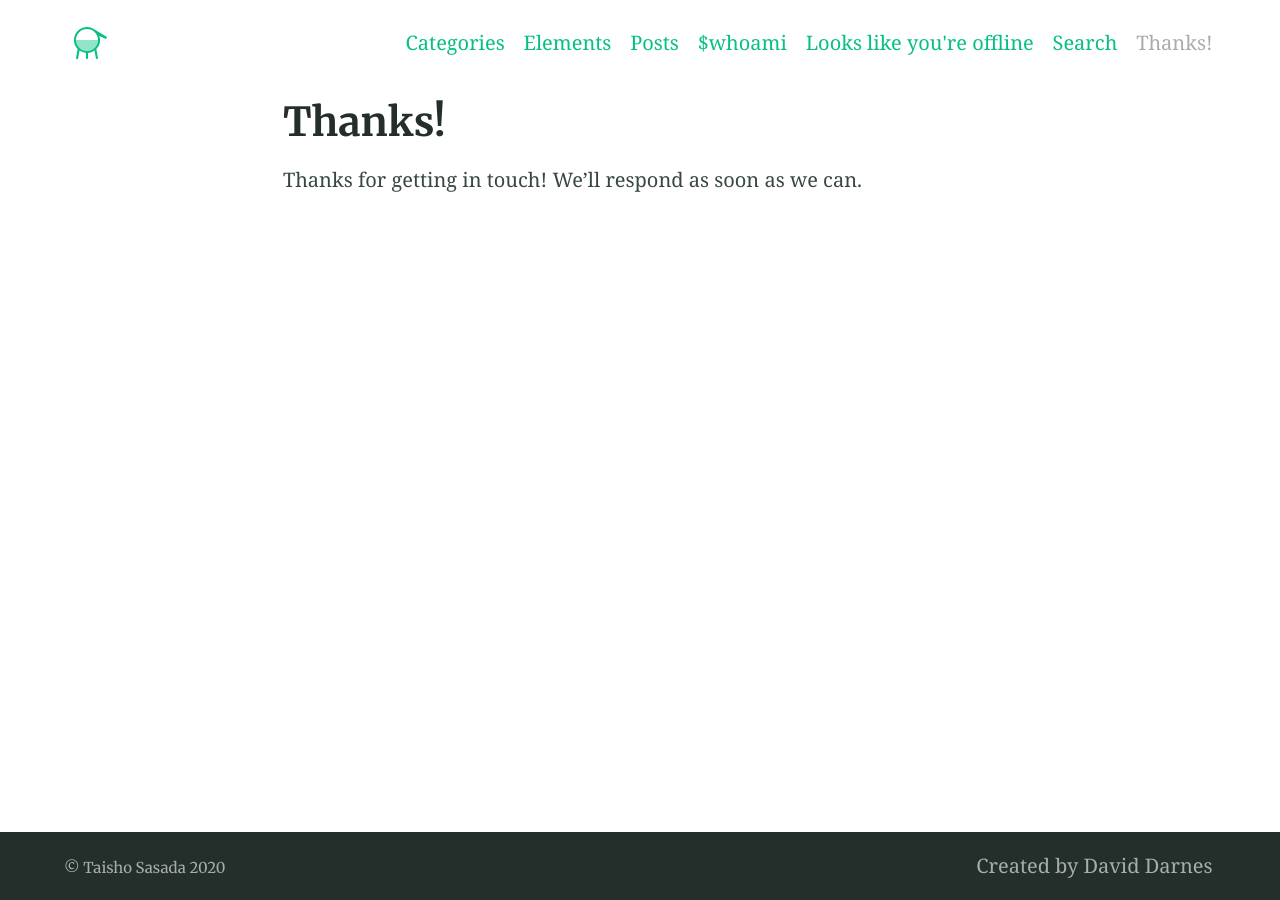
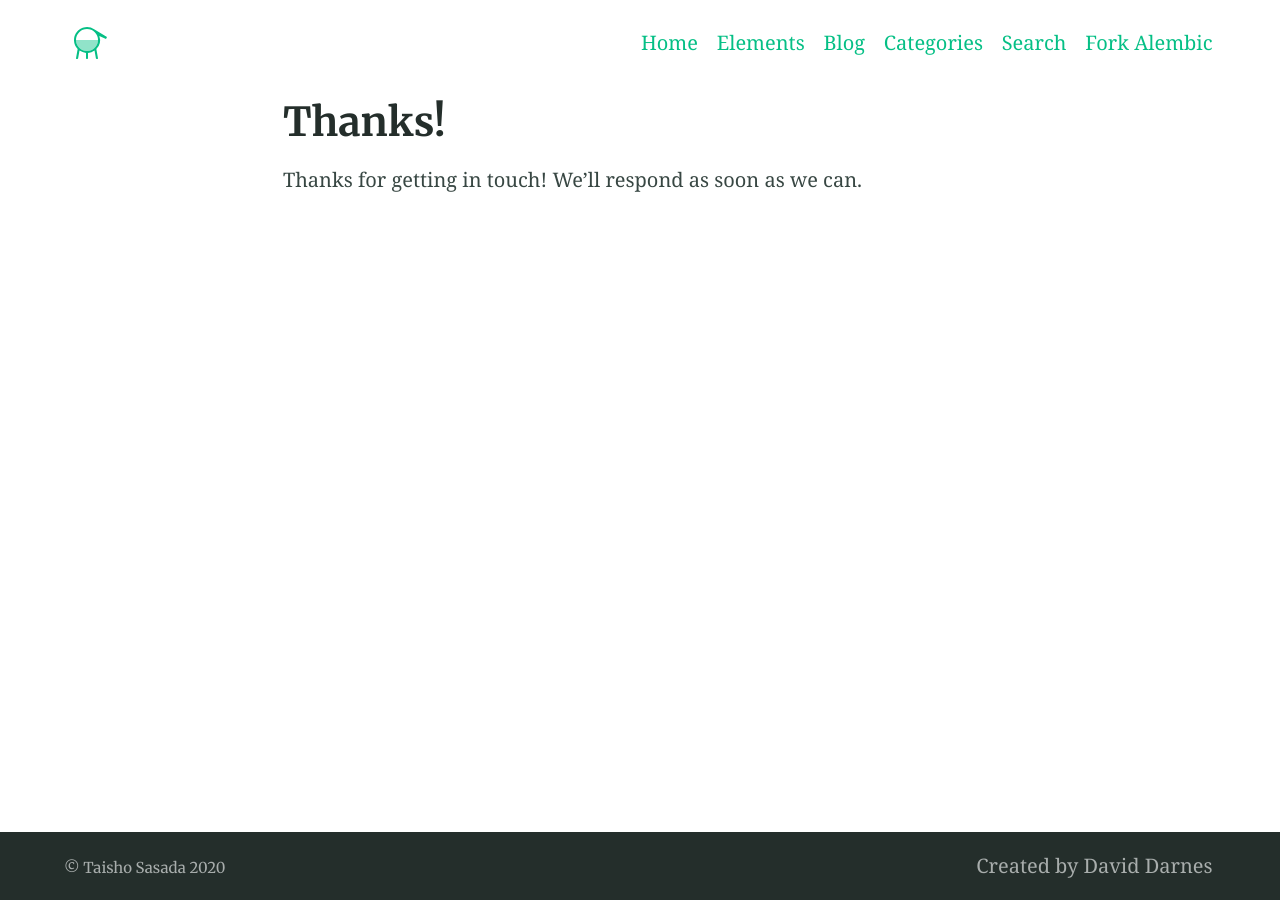
Before and after one commit to karapto/karapto.github.io, a Jekyll site: the page built from thanks.md, in a window 1280 px wide. Built offline with Jekyll 4.4.1, drawn with Linux system fonts in a browser that asks for light colours; part of the change alters nothing that is shown.

Commit message:
Update _config.yml

```diff
--- a/_config.yml
+++ b/_config.yml
@@ -119,17 +119,17 @@ favicons: # Favicons are also used in the manifest file. Syntax is 'size: path'
 
 # 9. Site navigation
 navigation_header:
-#- title: Home
+- title: Home
 #  url: /
-#- title: Elements
+- title: Elements
 #  url: /elements/
-#- title: Blog
+- title: Blog
 #  url: /blog/
-#- title: Categories
+- title: Categories
 #  url: /categories/
-#- title: Search
+- title: Search
 #  url: /search/
-#- title: Fork Alembic
+- title: Fork Alembic
 #  url: https://github.com/daviddarnes/alembic
 
 navigation_footer:
```
